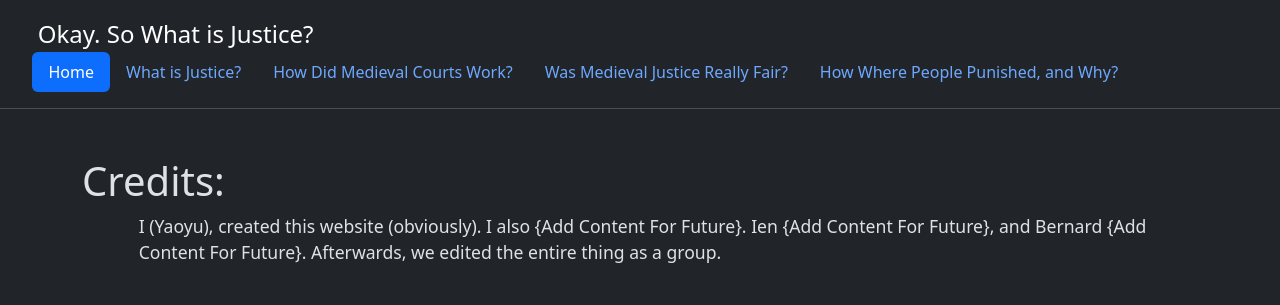
After one commit to methecoderyeah/There-Will-Be-Wolves, a Flask app: page /credits in a window 1280 px wide. The commit adds this page. Shown: the top 305 px of the page. Run offline with Flask 3, Linux system fonts and the light colour scheme.

Commit message:
Indented all paragraphs, also made linked to this repository through a homepage button. Additionally, I've made the credits button actually do something (bet you can't guess what). Finally, I've added a credits page.

```diff
--- a/main.py
+++ b/main.py
@@ -22,5 +22,9 @@ def was_medieval_justice_fair():
 def punishments():
     return render_template("punishments.html")
 
+@app.route("/credits")
+def credits():
+    return render_template("credits.html")
+
 if __name__ == "__main__":
     app.run(debug=True)
--- /dev/null
+++ b/templates/credits.html
@@ -0,0 +1,10 @@
+{% extends "base.html" %}
+{% block head %}
+<title>Credits</title>
+{% endblock %}
+{% block content %}
+<div>
+    <h1>Credits:</h1>
+    <p style="padding-left: 1.5cm;">I (Yaoyu), created this website (obviously). I also {Add Content For Future}. Ien {Add Content For Future}, and Bernard {Add Content For Future}. Afterwards, we edited the entire thing as a group.</p>
+</div>
+{% endblock %}
--- a/templates/how_medieval_courts_worked.html
+++ b/templates/how_medieval_courts_worked.html
@@ -6,6 +6,6 @@
 {% block content %}
 <div>
     <h1>How Medieval Courts Worked:</h1>
-    <p>Text</p>
+    <p style="padding-left: 1.5cm;">Text</p>
 </div>
 {% endblock %}
--- a/templates/index.html
+++ b/templates/index.html
@@ -27,9 +27,9 @@
             </li>
         </ol>
         <div class="d-grid gap-2 d-md-flex justify-content-md-start">
-            <a type="button" class="btn btn-primary btn-lg px-4 me-md-2">Credits</a>
-            <a type="button" class="btn btn-outline-secondary btn-lg px-4">GitHub Repository</a>
+            <a type="button" class="btn btn-primary btn-lg px-4 me-md-2" href="/credits">Credits</a>
+            <a type="button" class="btn btn-outline-secondary btn-lg px-4" href="https://github.com/methecoderyeah/There-Will-Be-Wolves">GitHub Repository</a>
         </div>
    </div>
-</div>
+</div> hd
 {% endblock %}
--- a/templates/punishments.html
+++ b/templates/punishments.html
@@ -6,6 +6,6 @@
 {% block content %}
 <div>
     <h1>Punishments and Crimes of Medieval Europe:</h1>
-    <p>Text</p>
+    <p style="padding-left: 1.5cm;">Text</p>
 </div>
 {% endblock %}
--- a/templates/was_medieval_justice_fair.html
+++ b/templates/was_medieval_justice_fair.html
@@ -6,6 +6,6 @@
 {% block content %}
 <div>
     <h1>Ethicality of Medieval Courts:</h1>
-    <p>Text</p>
+    <p style="padding-left: 1.5cm;">Text</p>
 </div>
 {% endblock %}
--- a/templates/what_is_justice.html
+++ b/templates/what_is_justice.html
@@ -6,6 +6,6 @@
 {% block content %}
 <div>
     <h1>What Justice Is:</h1>
-    <p>Text</p>
+    <p style="padding-left: 1.5cm;">Text</p>
 </div>
 {% endblock %}
```
